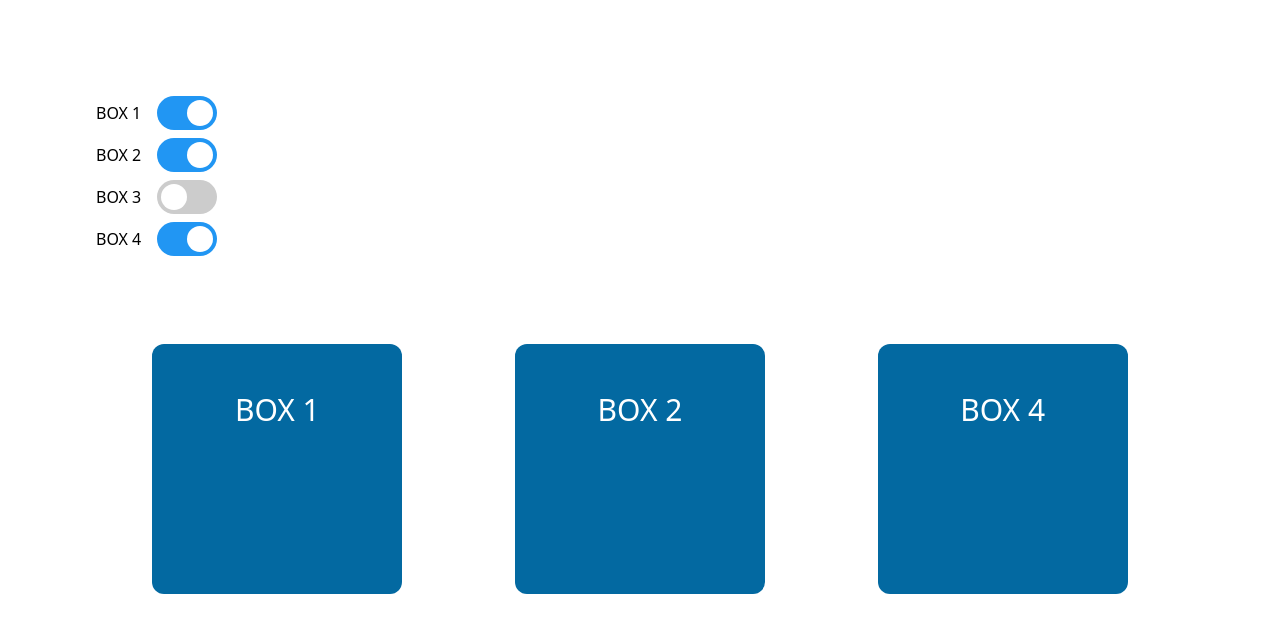
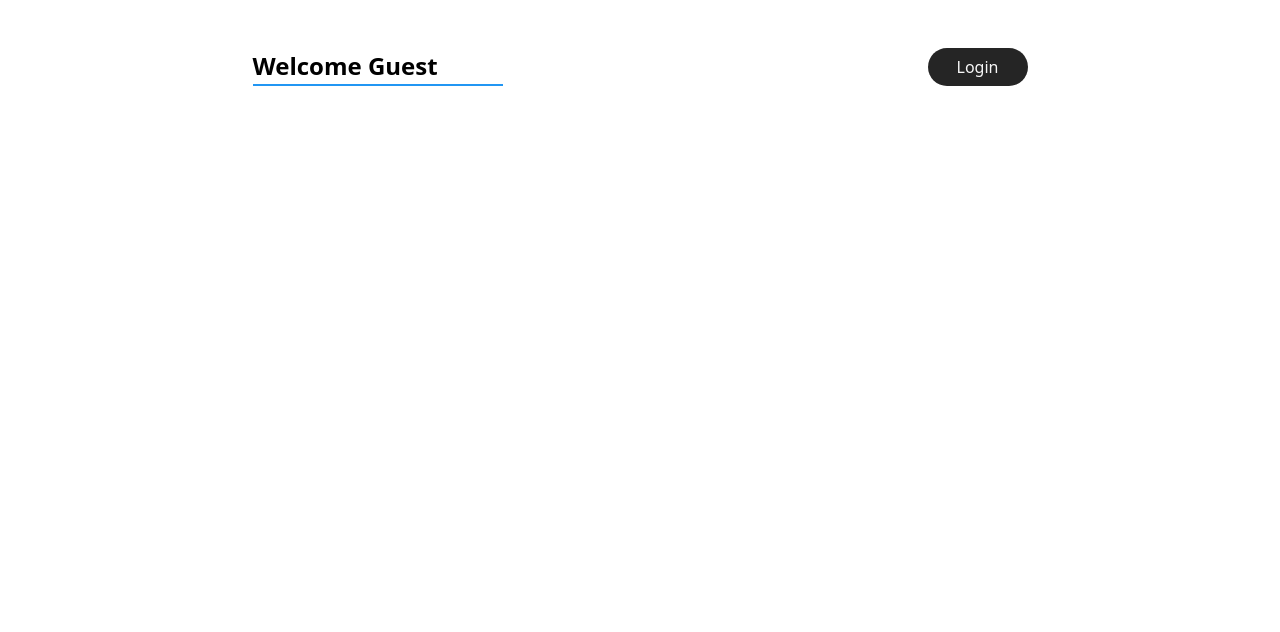
Before and after one commit to 0xhsn1/react-training, a React (Create React App) app in the folder dive-into-react-world/: page / in a window 1280 px wide. Shown: the top 632 px of the page. Built offline with nearby package versions, Linux system fonts and the light colour scheme.

Commit message:
conditional rendering

```diff
--- a/dive-into-react-world/src/App.js
+++ b/dive-into-react-world/src/App.js
@@ -1,5 +1,5 @@
 import "./Style.css";
-import { StickyNote, Clock, Events, Boxes } from "./components";
+import { StickyNote, Clock, Events, Boxes, Conditional } from "./components";
 
 const App = () => {
   return (
@@ -7,7 +7,8 @@ const App = () => {
       {/* <StickyNote /> */}
       {/* <Clock /> */}
       {/* <Events /> */}
-      <Boxes />
+      {/* <Boxes /> */}
+      <Conditional />
     </main>
   );
 };
--- a/dive-into-react-world/src/Style.css
+++ b/dive-into-react-world/src/Style.css
@@ -63,3 +63,19 @@ input:checked + .slider:before {
 .slider.round:before {
   border-radius: 50%;
 }
+
+h1 {
+  font-size: x-large;
+  font-weight: bolder;
+  border-bottom: 2px solid #2196f3;
+  width: 250px;
+}
+
+button {
+  background-color: #252525;
+  padding: 5px 27px 5px 27px;
+  width: 100px;
+  border-radius: 30px;
+  color: #f7f7f7;
+  display: inline-block;
+}
--- /dev/null
+++ b/dive-into-react-world/src/components/AdminGreeting.jsx
@@ -0,0 +1,5 @@
+const AdminGreeting = () => {
+  return <h1>Welcome Dear Admin</h1>;
+};
+
+export default AdminGreeting;
--- /dev/null
+++ b/dive-into-react-world/src/components/Conditional.jsx
@@ -0,0 +1,35 @@
+import { Component } from "react";
+import GuestGreeting from "./GuestGreeting";
+import AdminGreeting from "./AdminGreeting";
+import Login from "./Login";
+import Logout from "./Logout";
+
+export default class Conditional extends Component {
+  state = {
+    isLoggedIn: false,
+  };
+
+  handleAuthentication = () => {
+    this.setState((prevState) => ({
+      isLoggedIn: !prevState.isLoggedIn,
+    }));
+
+    console.log(this.state.isLoggedIn);
+  };
+
+  render() {
+    const conditionalClass = `flex justify-around gap-4 p-12`;
+
+    return this.state.isLoggedIn ? (
+      <section className={conditionalClass}>
+        <AdminGreeting />
+        <Logout Logout={this.handleAuthentication} />
+      </section>
+    ) : (
+      <section className={conditionalClass}>
+        <GuestGreeting />
+        <Login Login={this.handleAuthentication} />
+      </section>
+    );
+  }
+}
--- /dev/null
+++ b/dive-into-react-world/src/components/GuestGreeting.jsx
@@ -0,0 +1,5 @@
+const GuestGreeting = () => {
+  return <h1>Welcome Guest</h1>;
+};
+
+export default GuestGreeting;
--- /dev/null
+++ b/dive-into-react-world/src/components/Login.jsx
@@ -0,0 +1,5 @@
+const Login = ({ Login }) => {
+  return <button onClick={() => Login()}>Login</button>;
+};
+
+export default Login;
--- /dev/null
+++ b/dive-into-react-world/src/components/Logout.jsx
@@ -0,0 +1,5 @@
+const Logout = ({ Logout }) => {
+  return <button onClick={() => Logout()}>Logout</button>;
+};
+
+export default Logout;
--- a/dive-into-react-world/src/components/index.js
+++ b/dive-into-react-world/src/components/index.js
@@ -4,5 +4,6 @@ import StickyNote from "./StickyNote";
 import Events from "./Events";
 import Clock from "./Clock";
 import Boxes from "./Boxes";
+import Conditional from "./Conditional";
 
-export { StickyNote, Events, Clock, Boxes };
+export { StickyNote, Events, Clock, Boxes, Conditional };
```
